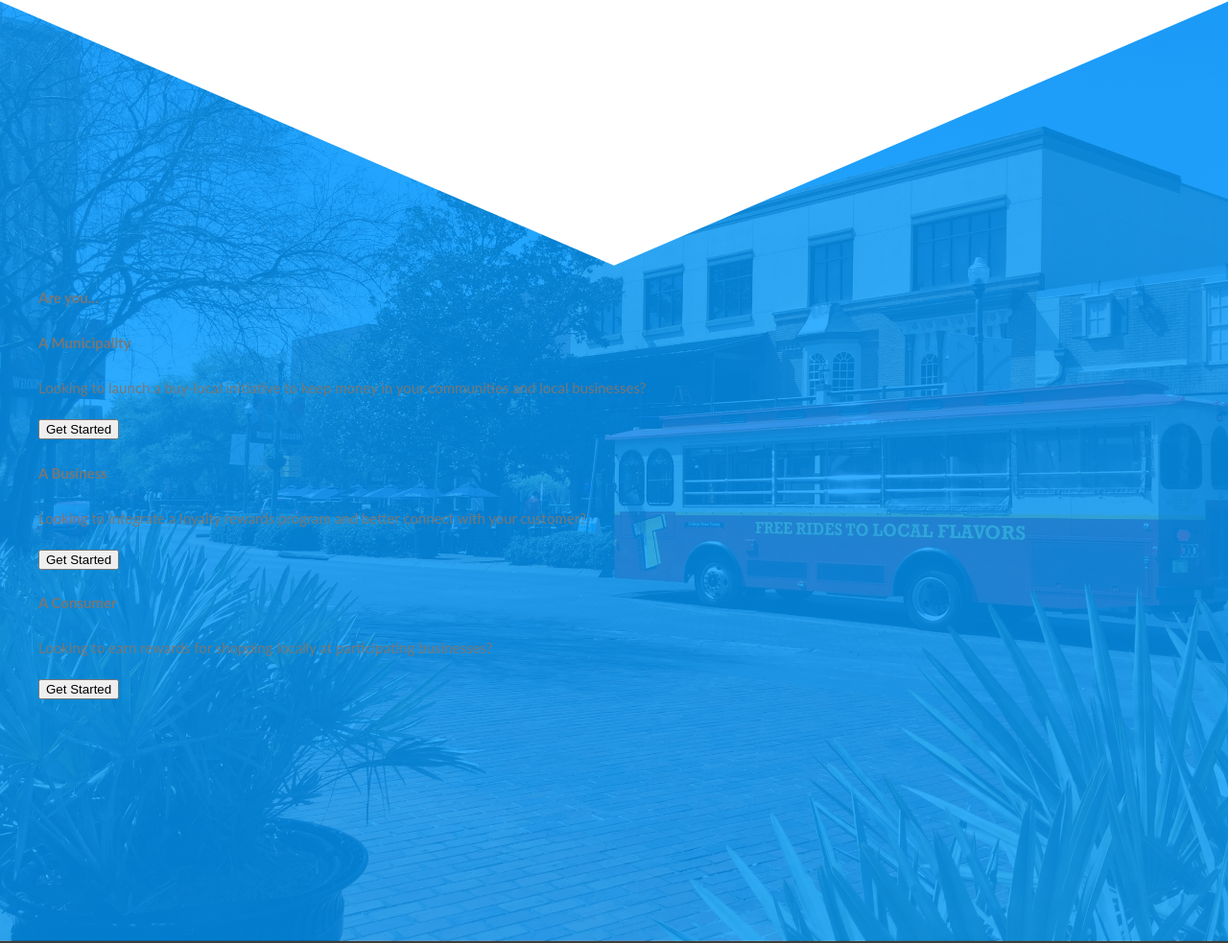
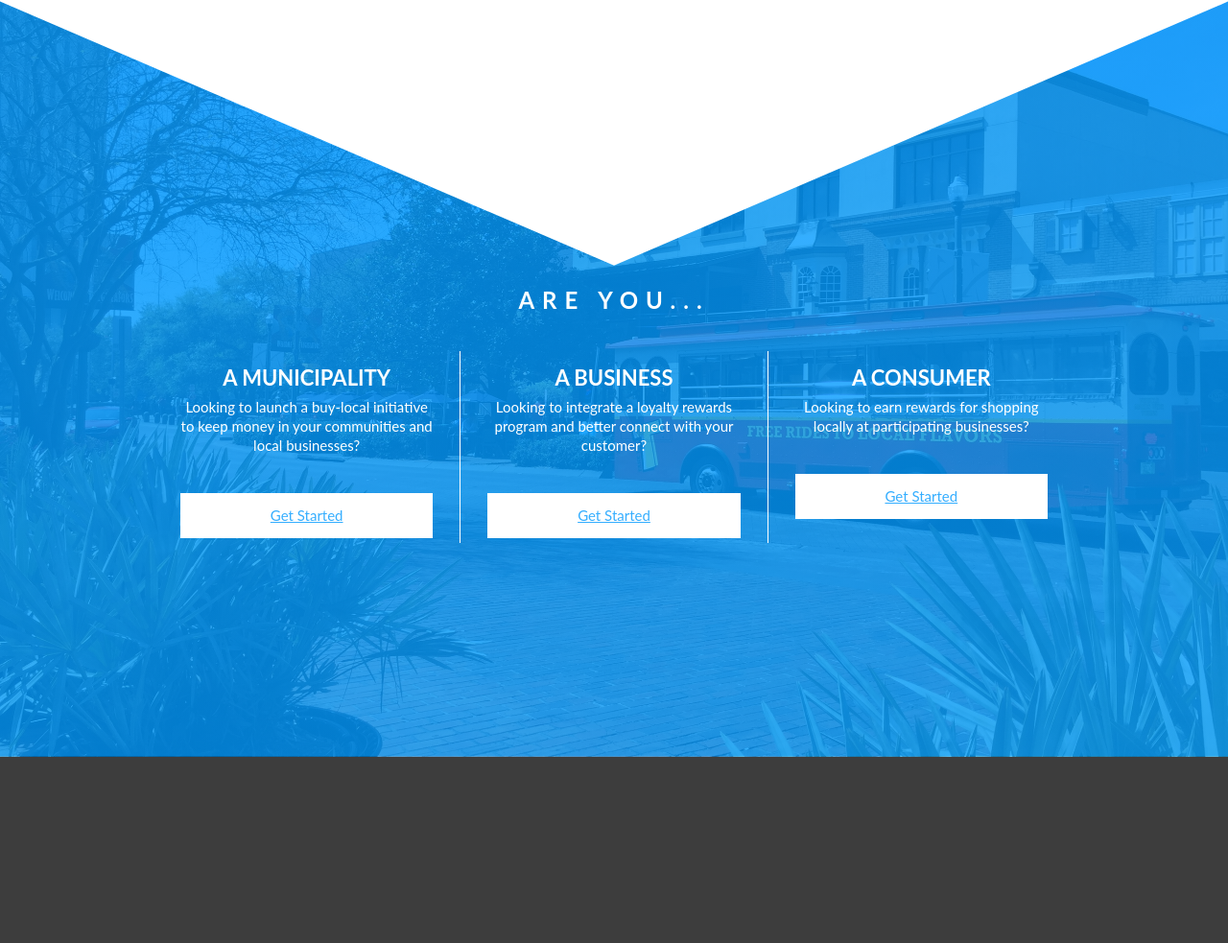
Before and after one commit to russ4stall/swellcoin-site, a website: page index.html in a window 1280 px wide. Shown: the part 664-1647 px from the top of the page at 96% size. Drawn offline with Linux system fonts and the light colour scheme.

Commit message:
Get Started section.

```diff
--- a/index.html
+++ b/index.html
@@ -23,24 +23,22 @@
   </div>
 
   <div class="bgimg section section-3">
+    <h4 class="section-title">Are you...</h4>
     <div class="content">
-        <h4 class="section-title">Are you...</h4>
-        <div class="get-started-container">
       <div class="get-started">
         <h4>A Municipality</h4>
         <p>Looking to launch a buy-local initiative to keep money in your communities and local businesses?</p>
-            <button>Get Started</button>
+        <a class="btn btn-primary btn-block" href="#">Get Started</a>
       </div>
       <div class="get-started">
         <h4>A Business</h4>
         <p>Looking to integrate a loyalty rewards program and better connect with your customer?</p>
-            <button>Get Started</button>
+        <a class="btn btn-primary btn-block" href="#">Get Started</a>
       </div>
       <div class="get-started">
         <h4>A Consumer</h4>
         <p>Looking to earn rewards for shopping locally at participating businesses?</p>
-            <button>Get Started</button>
-          </div>
+        <a class="btn btn-primary btn-block" href="#">Get Started</a>
       </div>
     </div>
   </div>
--- a/sass/_variables.scss
+++ b/sass/_variables.scss
@@ -3,12 +3,16 @@ $gradient-right: rgba(2, 154, 255, .8);
 $overlay-color-blue: rgba(2, 154, 255, .8);
 $overlay-color-gray: rgba(35, 35, 35, .8);
 
+$dark-gray: #3d3d3d;
+$white: #fff;
+
+$light-text: white;
+$dark-text: #1e1e1e;
+
 $bgImgUrl1: "../img/img_swell3.jpg";
 $bgImgUrl2: "../img/img_swell2.jpg";
 $bgImgUrl3: "../img/img_swell4.jpg";
 $bgImgUrl4: "../img/img_swell1.jpg";
-
-$darkGray: #3d3d3d;
 
 // measured in percent
 $chevron-angle: 21.5;
@@ -29,9 +33,9 @@ $section-2-height-xl: 55;
 
 $section-3-height-xs: 70;
 $section-3-height-sm: 70;
-$section-3-height-md: 70;
-$section-3-height-lg: 70;
-$section-3-height-xl: 55;
+$section-3-height-md: 50;
+$section-3-height-lg: 50;
+$section-3-height-xl: 40;
 
 $section-4-height-xs: 70;
 $section-4-height-sm: 70;
--- a/sass/main.scss
+++ b/sass/main.scss
@@ -6,11 +6,7 @@ body, html {
   margin: 0;
   font: 400 15px/1.8 "Lato", sans-serif;
   color: #777;
-  background-color: $darkGray;
-}
-
-.white-text {
-    color: #fff;
+  background-color: $dark-gray;
 }
 
 .bgimg {
@@ -26,6 +22,34 @@ body, html {
     position: relative;
 }
 
+.section-title {
+    text-align: center;
+    margin-top: 14px;
+    text-transform: uppercase;
+    font-size: 24px;
+    letter-spacing: 8px;
+}
+
+.content {
+    width: 100%;
+    max-width: 960px;
+    margin-right: auto;
+    margin-left: auto;
+}
+
+.btn {
+    padding: 10px 10px;
+}
+
+.btn-primary {
+    background-color: $light-text;
+    color: $overlay-color-blue;
+}
+
+.btn-block {
+    display: block;
+}
+
 .section-1 {
     text-align: center;
     @include backgroundImageGradient($bgImgUrl1);
@@ -33,18 +57,19 @@ body, html {
     z-index: 100;
     .logo-title {
         font-size: 10vw;
-        color: white;
+        color: $light-text;
     }
 }
 
 .section-2 {
-    background: white;
+    background: $white;
     @include chevronSectionDown($section-2-height-xs);
     z-index: 90;
     margin-top: -#{$chevron-angle}vw;
     //padding-top: #{$chevron-angle + 3}vw;
     .content {
         display: flex;
+        color: $dark-text;
     }
 }
 
@@ -54,10 +79,35 @@ body, html {
     margin-top: -#{$chevron-angle + 3}vw;
     padding-top: #{$chevron-angle + 3}vw;
     z-index: 80;
+    color: $white;
+    .content {
+        color: $light-text;
+        display: flex;
+        justify-content: center;
+        .get-started {
+            width: 30%;
+            text-align: center;
+            padding: 0 28px;
+            min-height: 200px;
+            border-left: 1px solid $light-text;
+            &:first-child { border-left: none; }
+            h4 {
+                font-size: 22px;
+                text-transform: uppercase;
+                margin-top: 8px;
+                margin-bottom: 0;
+            }
+            p {
+                margin-top: 0;
+                margin-bottom: 40px;
+                line-height: 20px;
+            }
+        }
+    }
 }
 
 .section-4 {
-    background-color: $darkGray;
+    background-color: $dark-gray;
     height: #{$section-4-height-xs}vw;
     z-index: 80;
 }
@@ -82,23 +132,10 @@ body, html {
 }
 
 .section-footer {
-    background-color: $darkGray;
+    background-color: $dark-gray;
     height: $footer-height-xs;
 }
 
-.bgimg-3 {
-    //background-image: url("../img/img_parallax3.jpg");
-    @include backgroundImageGradient($bgImgUrl3);
-    height: 500px;
-
-}
-
-.content {
-    width: 100%;
-    max-width: 1200px;
-    margin-right: auto;
-    margin-left: auto;
-}
 
 // Small devices (landscape phones, 576px and up)
 @media (min-width: 576px) {
@@ -110,6 +147,8 @@ body, html {
     }
     .section-3 {
         height: #{$section-3-height-sm}vw;
+
+        // TODO: stack getting started boxes
     }
     .section-4 {
         height: #{$section-4-height-sm}vw;
```
Also changed, not shown: css/main.css. Lines whose indentation alone changed are shown as unchanged.
